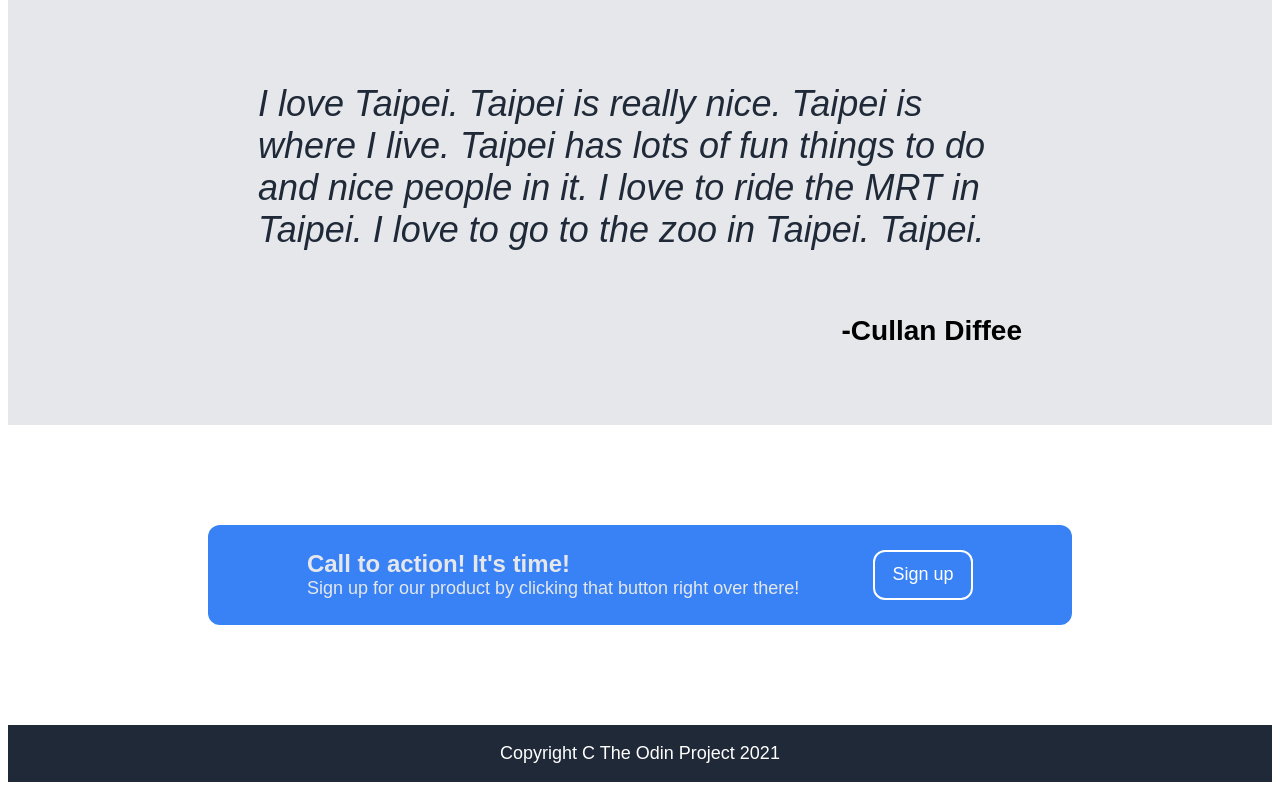
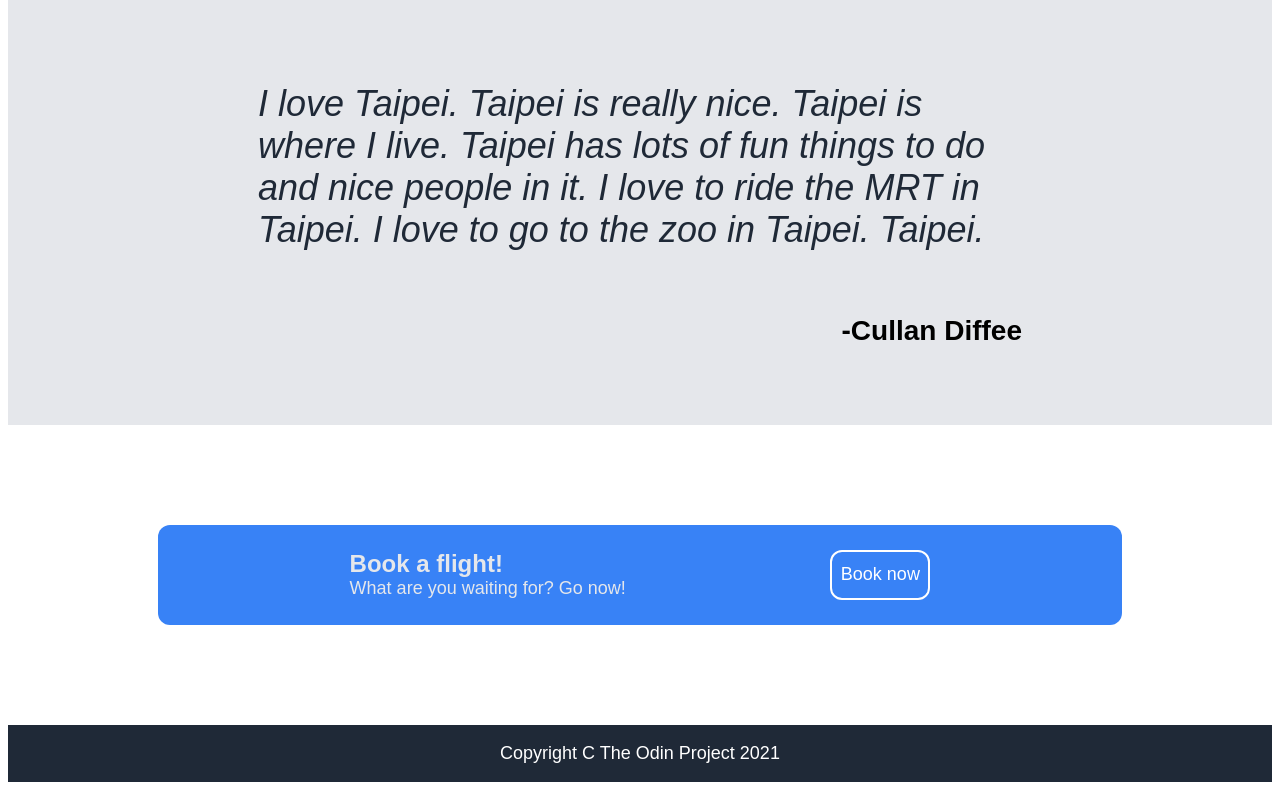
Before and after one commit to cullantd/odin-landing-page, a plain HTML site: page index.html in a window 1280 px wide. Shown: the part 1135-1925 px from the top of the page. Drawn offline with nearby package versions, Linux system fonts and the light colour scheme.

Commit message:
Edit cta content

```diff
--- a/css/styles.css
+++ b/css/styles.css
@@ -87,7 +87,7 @@ button, .cta {
 }
 
 .cta {
-    padding: 25px
+    padding: 25px;
 }
 
 /* */
@@ -112,6 +112,10 @@ body {
     display: flex;
     align-items: center;
     gap: 32px;
+}
+
+a {
+    text-decoration: none;
 }
 
 .hero-secondary {
@@ -213,10 +217,11 @@ h3 {
     flex-direction: row;
     margin-top: 100px;
     margin-bottom: 100px;
-    margin-left: 200px;
-    margin-right: 200px;
+    margin-left: 150px;
+    margin-right: 150px;
     border-radius: 12px;
     justify-content: space-evenly;
+    gap: 38px;
 }
 
 .cta-content {
--- a/index.html
+++ b/index.html
@@ -68,10 +68,10 @@
 
     <div class="cta">
         <div class="cta-content">
-            <h4>Call to action! It's time!</h4>
-            <p class="cta-p">Sign up for our product by clicking that button right over there!</p>
+            <h4>Book a flight!</h4>
+            <p class="cta-p">What are you waiting for? Go now!</p>
         </div>
-        <button class="sign-up">Sign up</button>
+        <button class="sign-up">Book now</button>
     </div>
 
     <div class="footer">
```
